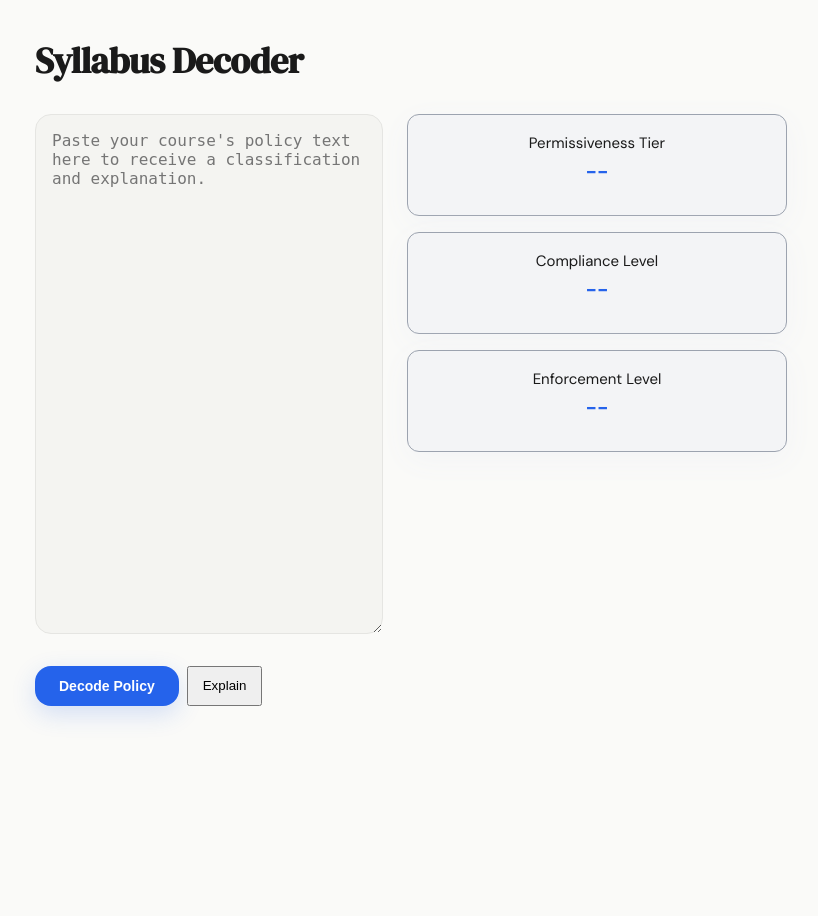
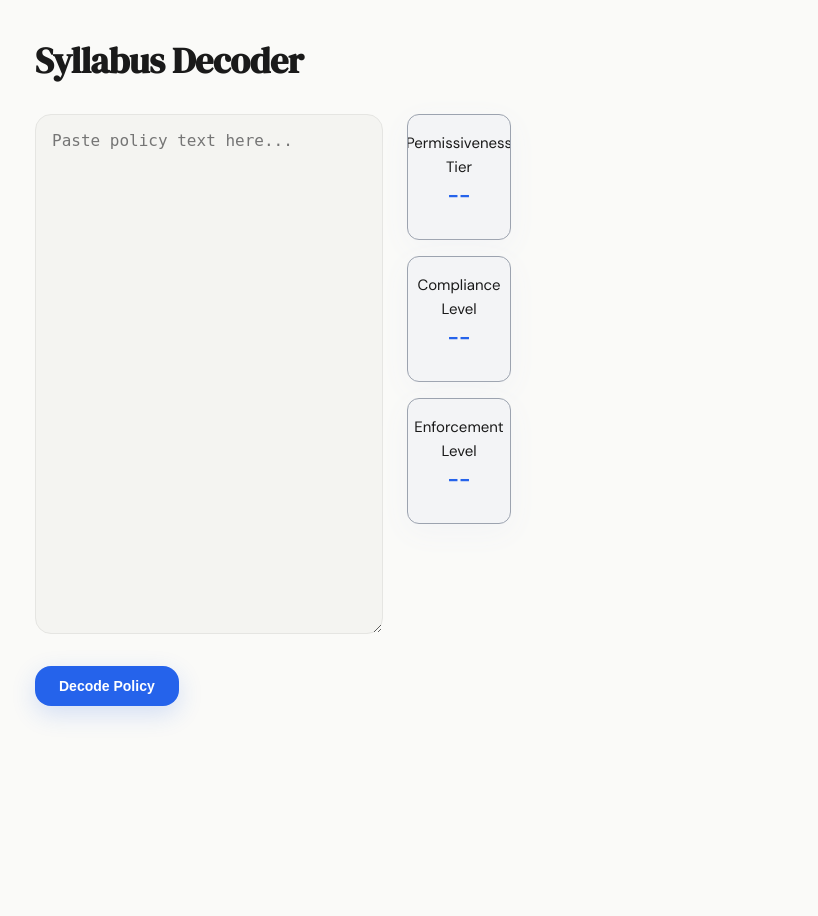
Before and after one commit to aninuona/syllabus-decoder, a Flask app: page /decoder in a window 1280 px wide. Shown: the part 74-990 px from the top of the page, without its empty margins (229-1047 px from the left). Before the commit the page ends 794 px from the top, so only its background shows below. Run offline with Flask 3, Linux system fonts and the light colour scheme.

Commit message:
Update textarea placeholder and button functionality

```diff
--- a/templates/decoder.html
+++ b/templates/decoder.html
@@ -21,15 +21,15 @@
     <h2>Syllabus Decoder</h2>
     <div style="display: grid; grid-template-columns: 1fr 380px; gap: 24px; align-items: start;">
       <form action="/decode" method="POST" class="decoder-form" style="margin:0">
-          <textarea name="syllabus_text" placeholder="Paste your course's policy text here to receive a classification and explanation." style="min-height:520px; width:100%; font-size:1rem;">{{ pasted_text }}</textarea>
+          <textarea name="syllabus_text" placeholder="Paste policy text here..." style="min-height:520px; width:100%; font-size:1rem;">{{ pasted_text }}</textarea>
           <div style="margin-top:12px; display:flex; gap:8px;">
             <button type="submit" class="btn-primary">Decode Policy</button>
-            <button type="button" id="explain-btn" class="btn--secondary" style="padding:10px 14px;">Explain</button>
           </div>
       </form>
 
       <div style="position:relative;">
-        <div style="display:grid; gap:16px;">
+        <div style="display:grid; grid-template-columns: 1fr 260px; gap:16px; align-items:start;">
+          <div style="display:grid; gap:16px;">
           <div class="glow-card" style="padding:16px; border-radius:12px; box-shadow: 0 8px 30px rgba(0,0,0,0.08);">
             <div style="display:flex; justify-content:space-between; align-items:center;">
               <div>
@@ -67,6 +67,11 @@
               <div style="flex:1; white-space:pre-wrap;">{{ e_reason if e_reason is defined else '' }}</div>
               <div class="definition-text" style="width:220px; color:var(--ink-3);"></div>
             </div>
+          </div>
+          <div id="definitions-column" style="display:flex; flex-direction:column; gap:16px;">
+            <div class="def-box" style="padding:12px; border-radius:8px; background:var(--bg-1); min-height:80px;"></div>
+            <div class="def-box" style="padding:12px; border-radius:8px; background:var(--bg-1); min-height:80px;"></div>
+            <div class="def-box" style="padding:12px; border-radius:8px; background:var(--bg-1); min-height:80px;"></div>
           </div>
         </div>
       </div>
@@ -166,11 +171,12 @@
     });
   }
 
-  // Wire up the Explain button to call the API and update cards in-place
-  document.getElementById('explain-btn').addEventListener('click', async ()=>{
+  // Intercept the Decode Policy form submit and use it to fetch explanations
+  document.querySelector('form.decoder-form').addEventListener('submit', async (ev)=>{
+    ev.preventDefault();
     const textarea = document.querySelector('textarea[name="syllabus_text"]');
     const text = (textarea?.value || '').trim();
-    if(!text){ alert('Please paste some policy text to explain.'); return; }
+    if(!text){ alert('Please paste some policy text to decode.'); return; }
 
     try{
       const res = await fetch('/api/decoder/classify', {
@@ -182,9 +188,14 @@
       const data = await res.json();
       fillCards(data);
       fillDefinitions();
+      // populate right-hand definition column
+      const defBoxes = document.querySelectorAll('#definitions-column .def-box');
+      defBoxes[0].textContent = TIER_DEFINITIONS[data.t_tier] || '';
+      defBoxes[1].textContent = COMPLIANCE_DEFINITIONS[data.c_level] || '';
+      defBoxes[2].textContent = ENFORCEMENT_DEFINITIONS[data.e_level] || '';
     }catch(err){
-      console.error('Explain failed', err);
-      alert('Failed to get explanation. Try again.');
+      console.error('Decode failed', err);
+      alert('Failed to decode policy. Try again.');
     }
   });
 
```
